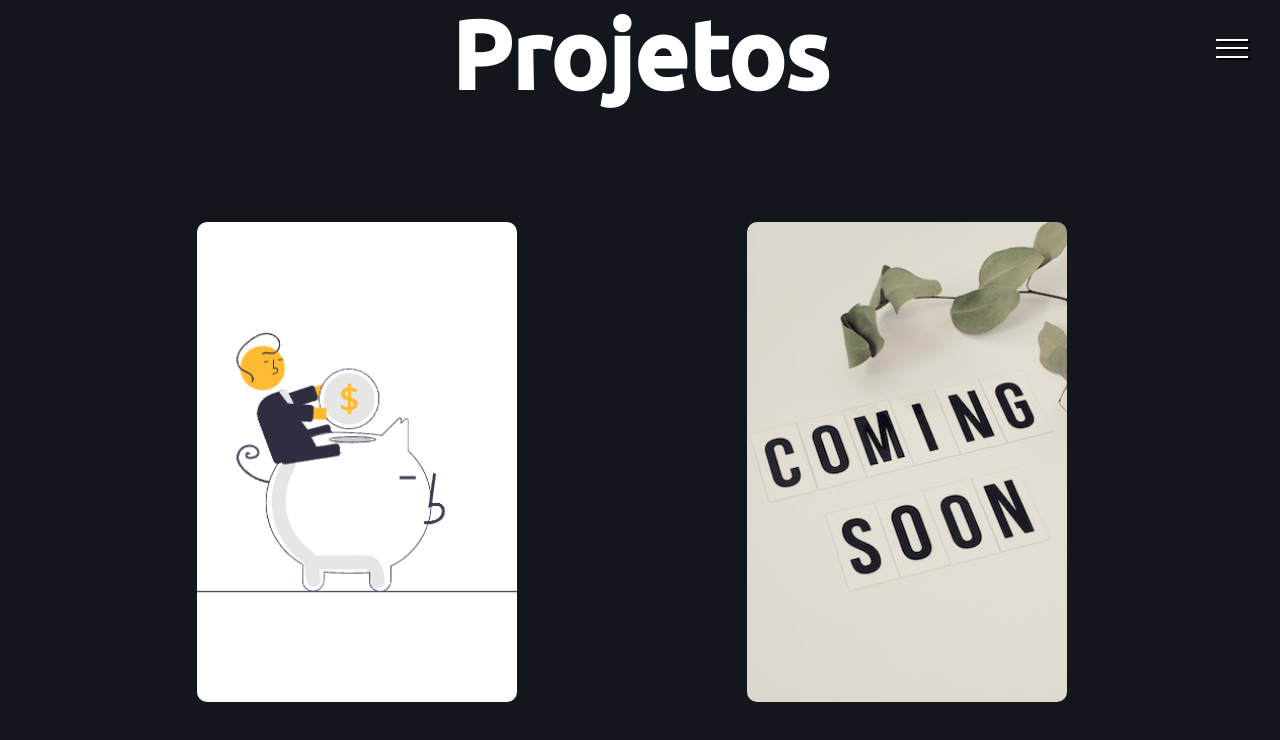
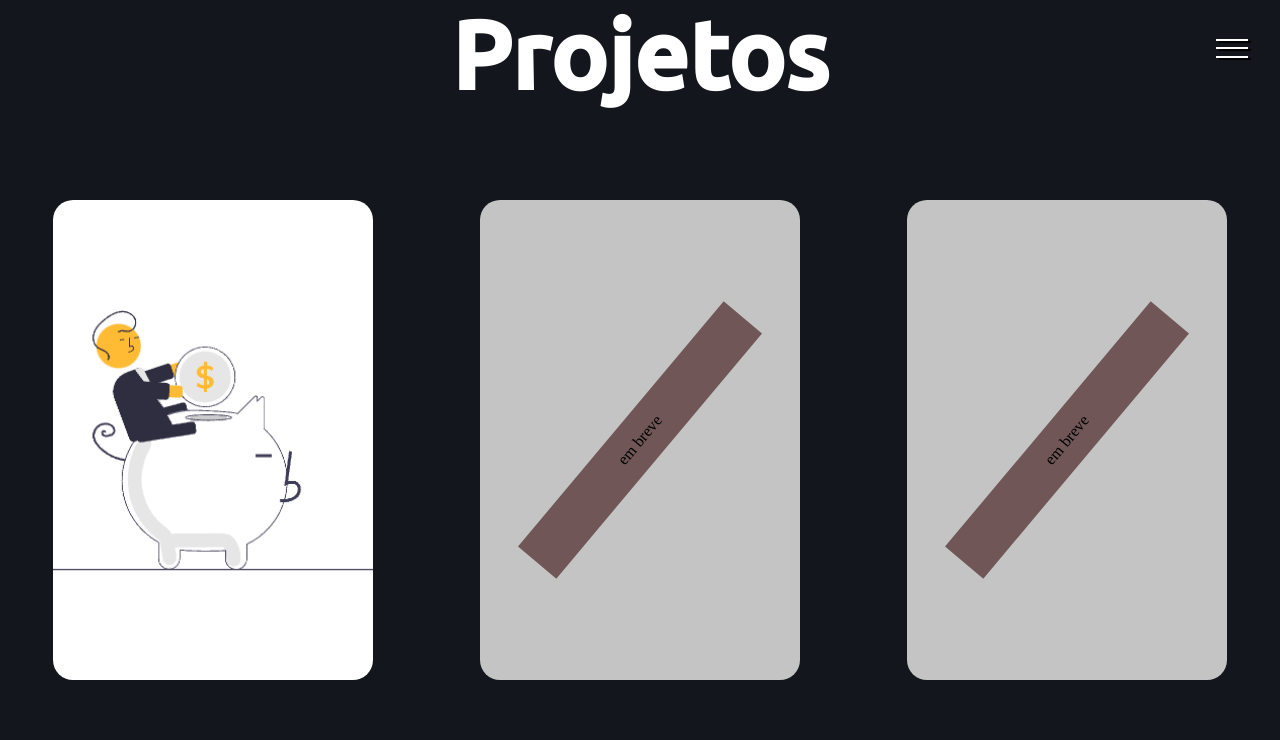
Before and after one commit to languageD/Portfolio, a React (Vite) app: page /Projetos in a window 1280 px wide. Shown: the top 740 px of the page. Built offline with nearby package versions, Linux system fonts and the light colour scheme.

Commit message:
project update page

```diff
--- a/src/pages/Projetos.jsx
+++ b/src/pages/Projetos.jsx
@@ -13,25 +13,41 @@ function Projetos(){
 
       <div className={styles.card_container}>
         <div className={styles.card}>
-          <div className={styles.cards_img}>
-            <img src={costsImg} alt="costs image" />
+          <a href="https://github.com/languageD/Costs_ReactJS" target='_blank'>
+            <div className={styles.cards_img}>
+              <img src={costsImg} alt="costs image" />
+            </div>
+            <div className={styles.card_info}>
+              <h2>Costs</h2>
+              <h3>ReactJS</h3>
+              <p  className={styles.project_txt}>Costs é um projeto feito totalmente em reactJS, para ser usado como um planejamento de gastos </p>
+            </div>
+          </a>
+        </div>
+        <div className={styles.card}>
+          <div className={styles.pro}>
+            <div className={styles.breve}>
+              <p>em breve</p>
+            </div>
           </div>
           <div className={styles.card_info}>
-            <h2>Costs</h2>
-            <h3>ReactJS</h3>
-            <p  className={styles.project_txt}>Costs é um projeto feito totalmente em reactJS, para ser usado como um planejamento de gastos </p>
+            <h2>Futuro projeto</h2>
+            <p className={styles.project_txt}>Espaço para meu futuro projeto</p>
           </div>
         </div>
         <div className={styles.card}>
-          <div className={styles.cards_img}>
-            <img src={comingsoon} alt="costs image" />
+          <div className={styles.pro}>
+            <div className={styles.breve}>
+              <p>em breve</p>
+            </div>
           </div>
           <div className={styles.card_info}>
-            <h2>Projeto futuro</h2>
-            <p  className={styles.project_txt}>Espaço para meu proximo projeto :) </p>
+            <h2>Futuro projeto</h2>
+            <p className={styles.project_txt}>Espaço para meu futuro projeto</p>
           </div>
         </div>
       </div>
+
 
       <SideHamburger/>
 
--- a/src/pages/Projetos.module.css
+++ b/src/pages/Projetos.module.css
@@ -1,14 +1,12 @@
 .Project_container{
   height: 100vh;
   width: 100%;
-  display: flex;
-  flex-direction: column;
   background-color: #13161c;
 }
 
 .Project_header{
-  padding: 0;
   color: white ;
+  height: 10%;
   font-weight: bolder;
   text-align: center;
   font-size: 3rem;
@@ -16,61 +14,87 @@
 }
 
 .card_container{
+  height: 90%;
+  width: 100%;
   display: flex;
-  justify-content: space-evenly;
+  justify-content: space-around;
+  align-items: center;
   flex-wrap: wrap;
-  align-items: center;
-  margin-top: -5rem;
-  width: 100%;
 }
 
 .card{
   height: 30rem;
   width: 20rem;
-  margin: 12rem 2rem 6rem 1rem ;
+
 }
 
 .cards_img{
   height: 100%;
   width: 100%;
   background-color: black;
-  border-radius: 10px;
-  object-fit: cover;
+  border-radius: 20px;
+
 }
 
 .cards_img img{
   height: 100%;
   width: 100%;
-
-  border-radius: 10px;
+  border-radius: 20px;
   transition: opacity 1s;
 }
 
 .card:hover .cards_img img {
   opacity: 0.4;
 }
-.line{
-  background-color: white;
-}
-.line img{
-  border-radius: 50%;
-
-}
-
 
 .card_info {
-  z-index: 100;
-  margin-top: -8rem;
-  padding: 1rem;
+  position: absolute;
+  bottom: 0;
+  padding: 2rem;
   color: white;
   text-shadow: 1px 2px 3px black;
   opacity: 0;
   visibility: hidden;
   transition: all 1s;
+  z-index: 100;
 }
 
 .card:hover .card_info {
   opacity: 1;
   visibility: visible;
   z-index: 100;
+
 }
+
+/* test para o em breve */
+
+
+
+.projeto_itens{
+  display: flex;
+  flex-wrap: wrap;
+  width: 100%;
+  justify-content: center;
+}
+.pro {
+  background-color: #C4C4C4;
+  height: 30rem;
+  width: 20rem;
+  border-radius: 20px;
+  display: flex;
+  align-items: center;
+  justify-content: center;
+  cursor: pointer;
+  overflow: hidden;
+  transition: ease-in-out 0.3s;
+}
+.pro:hover {
+  letter-spacing: 5px;
+}
+.pro div {
+  background-color: #705656;
+  width: 150rem;
+  text-align: center;
+  padding: 5% 0;
+  transform: rotate(-50deg);
+}
```
